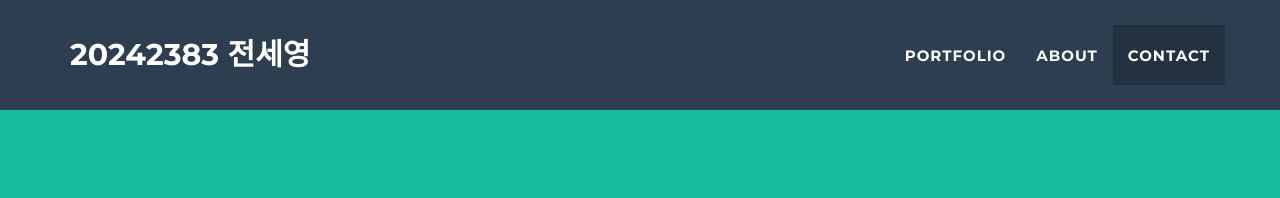
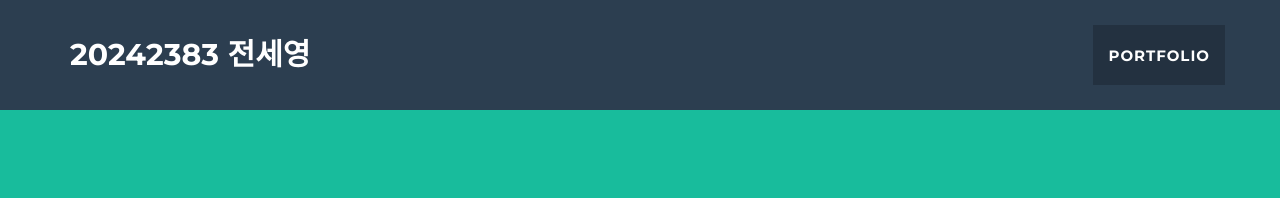
Before and after one commit to seyoung0114/seyoung0114, a Jekyll site: the page built from _posts/2014-07-18-project-1.markdown, in a window 1280 px wide. Shown: the top 198 px of the page. Built offline with Jekyll 4.4.1, drawn with Linux system fonts in a browser that asks for light colours.

Commit message:
Update nav.html
About과 Contact 메뉴 삭제

```diff
--- a/_includes/nav.html
+++ b/_includes/nav.html
@@ -21,12 +21,7 @@
         <li class="page-scroll">
           <a href="#portfolio">Portfolio</a>
         </li>
-        <li class="page-scroll">
-          <a href="#about">About</a>
-        </li>
-        <li class="page-scroll">
-          <a href="#contact">Contact</a>
-        </li>
+
       </ul>
     </div>
     <!-- /.navbar-collapse -->
```
